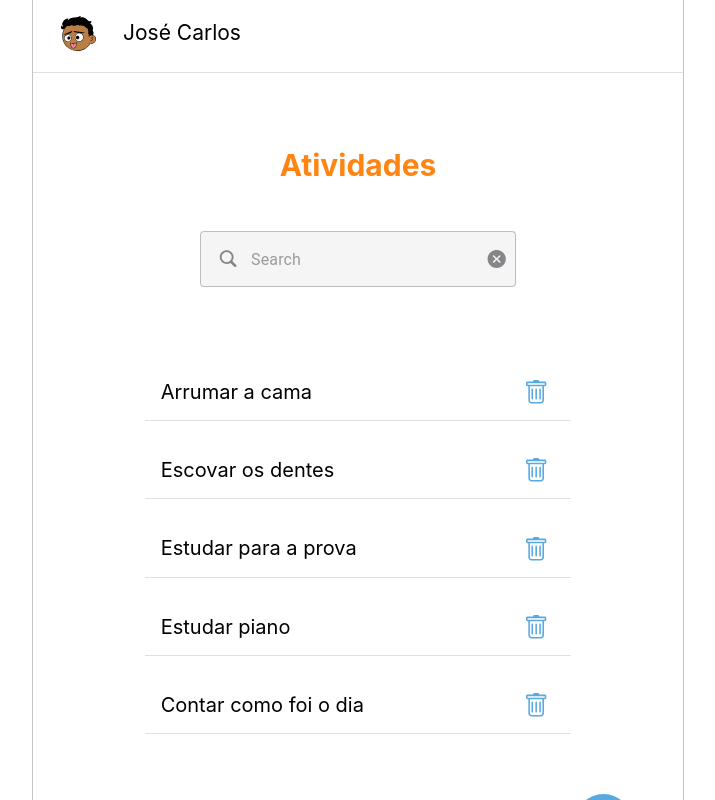
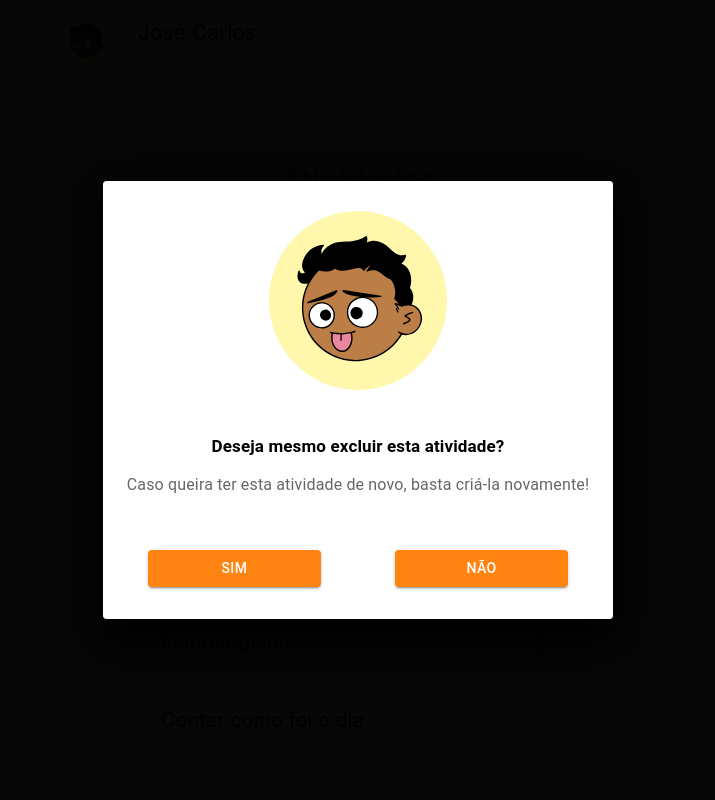
Before and after one commit to mcdag/Motiva-app, a React (Create React App) app: page /app/parent-tasks in a window 1280 px wide. Both pictures are taken after a click on the button 818 px from the left and 392 px from the top of the page. Shown: the top 800 px of the page, without its empty margins (282-997 px from the left). Built offline with nearby package versions, Linux system fonts and the light colour scheme.

Commit message:
Confirmation Dialog added

```diff
--- /dev/null
+++ b/src/components/ConfirmationDialog/index.tsx
@@ -0,0 +1,43 @@
+import { Dialog, DialogTitle, DialogContent, DialogContentText, DialogActions, Button } from "@mui/material";
+import { MouseEventHandler } from 'react';
+import ExampleAvatar from '../../assets/avatar-icon.svg';
+import './styles.scss';
+
+interface Props {
+  data: string;
+  open: boolean;
+  handleFunction: MouseEventHandler;
+}
+
+
+function ConfirmationDialog({data, open, handleFunction}: Props){
+  return (
+    <Dialog
+    sx={{opacity:1}}
+    className='confirmation-dialog-container'
+    open={open}
+    onClose={handleFunction}
+    aria-labelledby="confirmation-dialog-title"
+    aria-describedby="confirmation-dialog-description"
+  >
+     <img className='avatar' width='35%' src={ExampleAvatar} alt="Avatar da criança" />
+    <DialogTitle className='title' id="confirmation-dialog-title">
+      {`Deseja mesmo excluir esta ${data}?`}
+    </DialogTitle>
+    <DialogContent className='content'>
+      <DialogContentText id="confirmation-dialog-description">
+        Caso queira ter esta {data} de novo, basta
+        criá-la novamente!
+      </DialogContentText>
+    </DialogContent>
+    <DialogActions sx={{display:'flex', justifyContent:'space-around'}}>
+      <Button variant='contained' className='button' onClick={handleFunction}>Sim</Button>
+      <Button variant='contained' className='button' onClick={handleFunction} autoFocus>
+        Não
+      </Button>
+    </DialogActions>
+  </Dialog>
+  )
+}
+
+export default ConfirmationDialog;
--- /dev/null
+++ b/src/components/ConfirmationDialog/styles.scss
@@ -0,0 +1,31 @@
+@import '../../global//refs.scss';
+
+.confirmation-dialog-container {
+    font: 'Outfit';
+    text-align: center;
+
+  .avatar {
+    margin: 6%;
+    margin-left: auto;
+    margin-right: auto;
+  }
+
+  .title {
+    color: black;
+    font-weight: 600;
+    font-size: 17px;
+    line-height: 21px;
+  }
+
+  .content {
+    font-weight: 400;
+    font-size: 13px;
+    line-height: 16px;
+  }
+
+  .button {
+    width: 35%;
+    background-color: $orange;
+    margin: 5%;
+  }
+}
--- a/src/components/UserInfo/index.tsx
+++ b/src/components/UserInfo/index.tsx
@@ -1,5 +1,5 @@
 import { Divider, IconButton, List } from '@mui/material';
-import ExampleAvatar from '../../assets/avatar-example.svg';
+import ExampleAvatar from '../../assets/avatar-icon.svg';
 import './styles.scss';
 
 function UserInfo() {
--- a/src/views/ParentTasks/index.tsx
+++ b/src/views/ParentTasks/index.tsx
@@ -5,9 +5,18 @@ import TrashCanIcon from '../../assets/trash-can-icon.svg';
 import AddIcon from '../../assets/add-icon.svg';
 import './styles.scss';
 import UserInfo from "../../components/UserInfo";
+import { useState } from 'react';
+import ConfirmationDialog from "../../components/ConfirmationDialog";
 
 function ParentTasks() {
+  const [open, setOpen] = useState(false);
+
+  const handleClickOpen = () => {
+    setOpen(!open);
+  };
+
   const tasks: string[] = ['Arrumar a cama', 'Escovar os dentes', 'Estudar para a prova', 'Estudar piano', 'Contar como foi o dia'];
+
   return (
     <TabBar >
       <UserInfo />
@@ -19,9 +28,10 @@ function ParentTasks() {
             <div>
               <ListItem className='task'>
                 <text> {task} </text>
-                <IconButton className='trash-can-icon'>
+                <IconButton className='trash-can-icon' onClick={handleClickOpen}>
                   <img src={TrashCanIcon} alt="Lata de lixo" />
                 </IconButton>
+                <ConfirmationDialog data='atividade' open={open} handleFunction={handleClickOpen} />
               </ListItem>
               <Divider />
             </div>
```
Also changed, not shown: src/assets/avatar-example.svg (deleted), src/assets/avatar-icon.svg (added).
